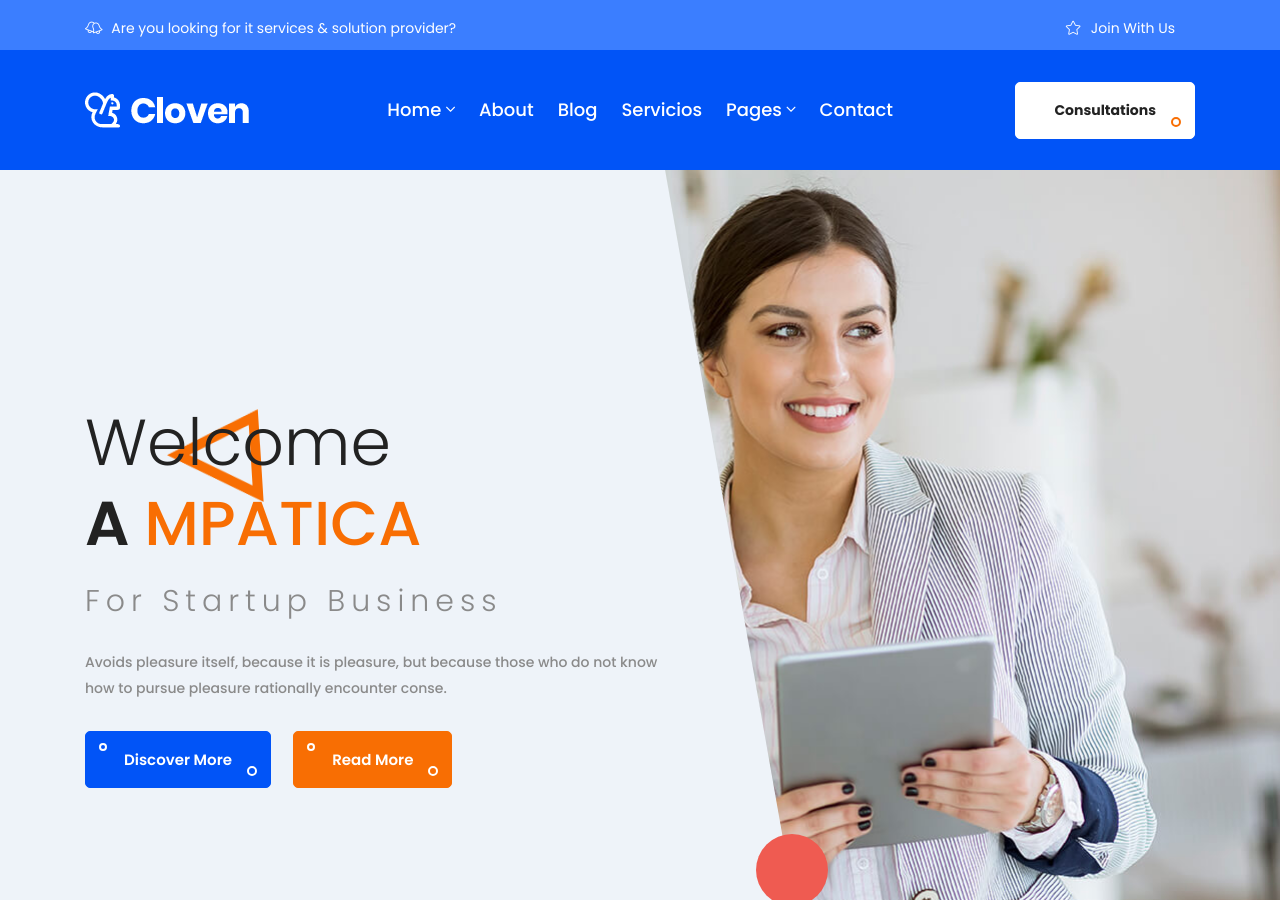
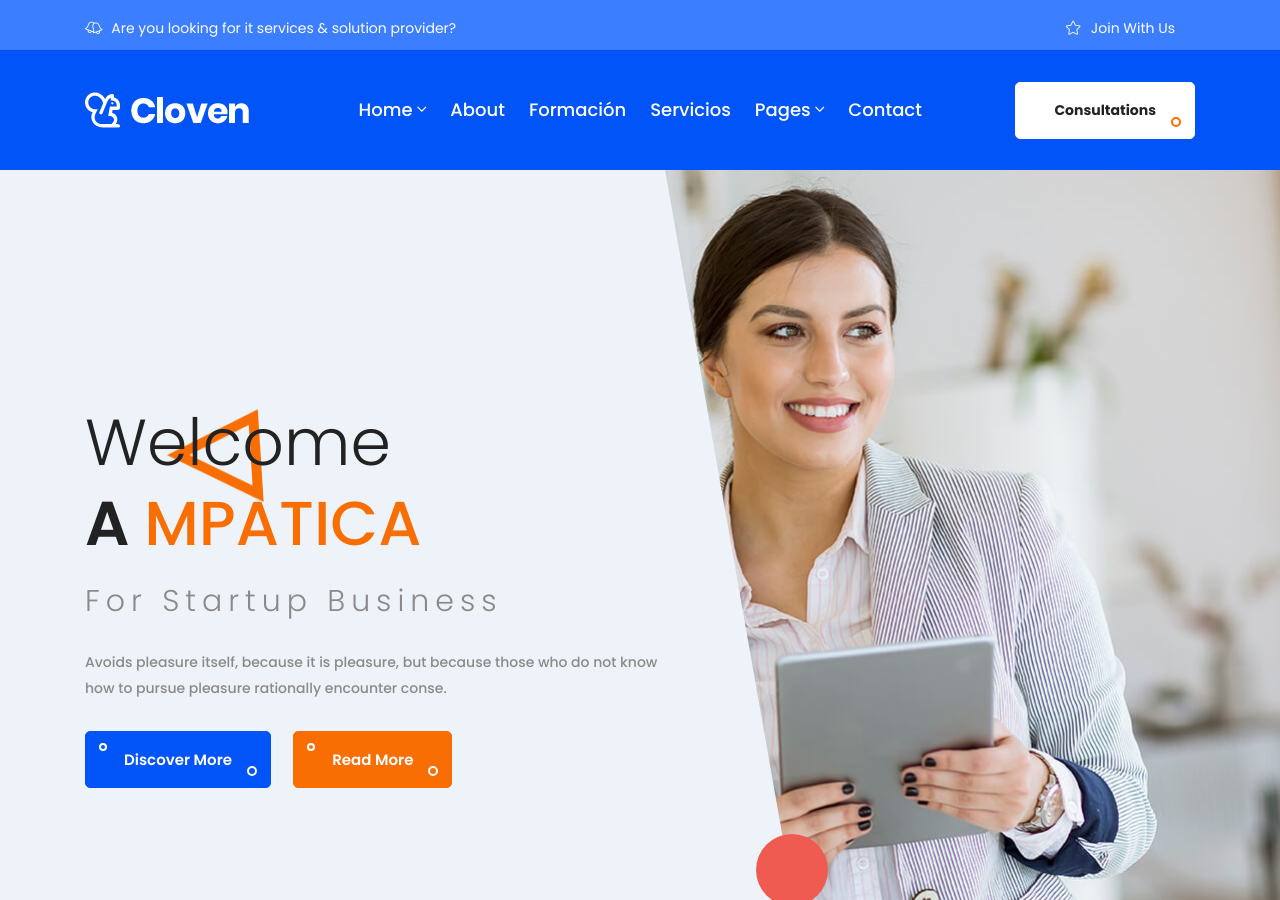
Before and after one commit to elemprendedoronline/mpatica, a Jekyll site: the page built from index.html, in a window 1280 px wide and 900 px high. Built offline with Jekyll 4.4.1, drawn with Linux system fonts in a browser that asks for light colours.

Commit message:
Update navigation.yml

```diff
--- a/_data/navigation.yml
+++ b/_data/navigation.yml
@@ -9,7 +9,7 @@
     url: index-3
 - text: About
   url: /about
-- text: Blog
+- text: Formación
   url: /blog
 - text: Servicios
   url: /nuestros-servicios.html
```
